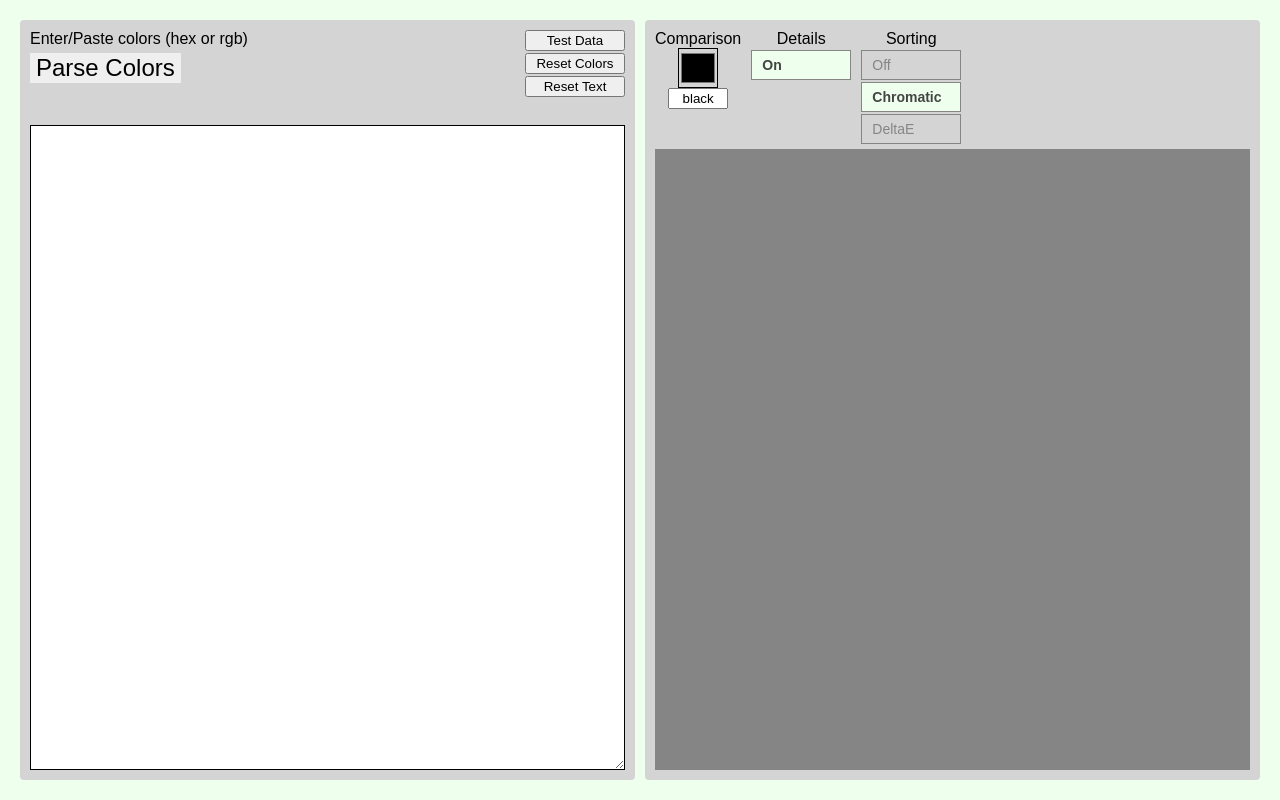
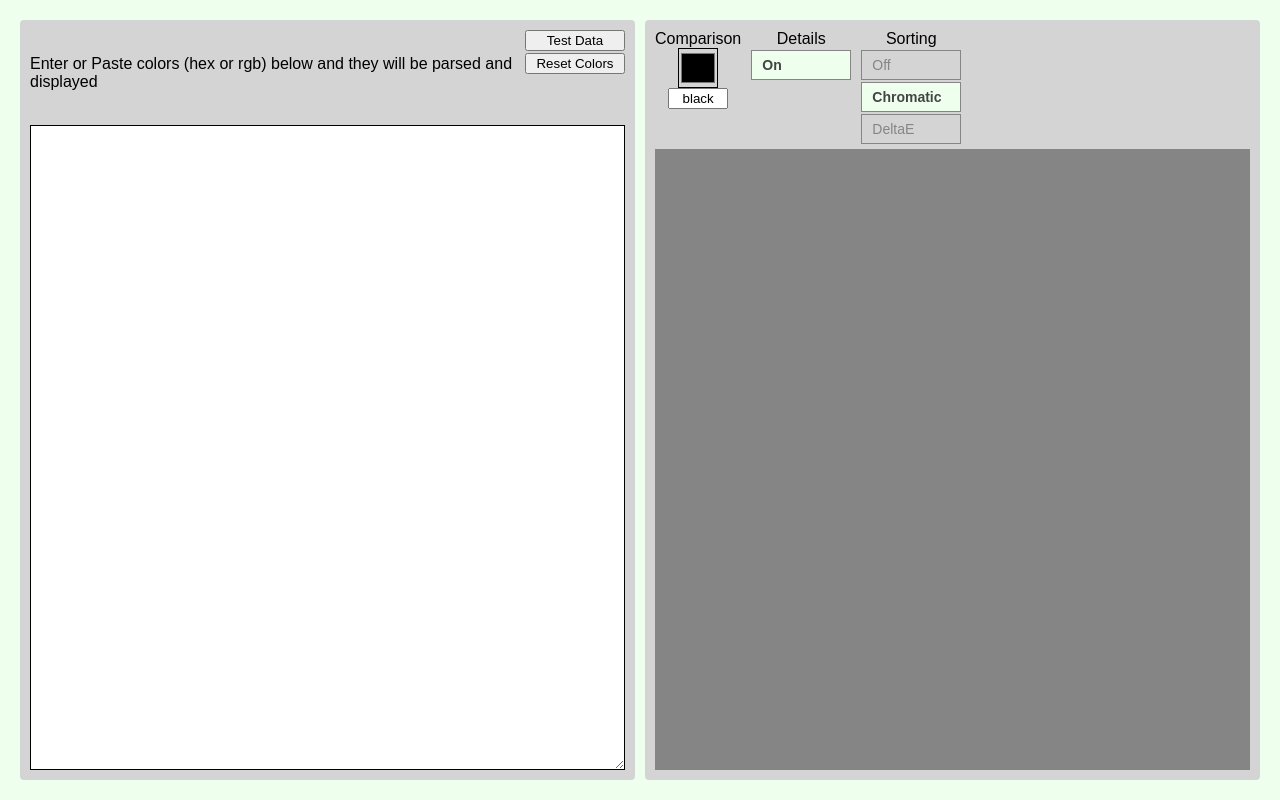
Before and after one commit to TravisL12/compare_colors, a React (Create React App) app: page / in a window 1280 px wide. Built offline with nearby package versions, Linux system fonts and the light colour scheme.

Commit message:
button cleanup

```diff
--- a/src/App.js
+++ b/src/App.js
@@ -18,12 +18,8 @@ class App extends Component {
     this.setState({ colorInput }, this.parseColors);
   };
 
-  resetInputDisplay = () => {
-    this.setState({ colorInput: "" });
-  };
-
   resetColorDisplay = () => {
-    this.setState({ colors: [] });
+    this.setState({ colorInput: "", colorHighlight: null, colors: [] });
   };
 
   testColors = () => {
@@ -106,19 +102,13 @@ class App extends Component {
       <div className="app-container">
         <div className="col color-input-container">
           <div className="options-container">
-            <div>
-              <div className="title">
-                <p>Enter/Paste colors (hex or rgb)</p>
-              </div>
-
-              <button className="action-btn" onClick={this.parseColors}>
-                Parse Colors
-              </button>
-            </div>
+            <p className="title">
+              Enter or Paste colors (hex or rgb) below and they will be parsed
+              and displayed
+            </p>
             <div className="options-reset-buttons">
               <button onClick={this.testColors}>Test Data</button>
               <button onClick={this.resetColorDisplay}>Reset Colors</button>
-              <button onClick={this.resetInputDisplay}>Reset Text</button>
             </div>
           </div>
           <div className="display text-area">
```
